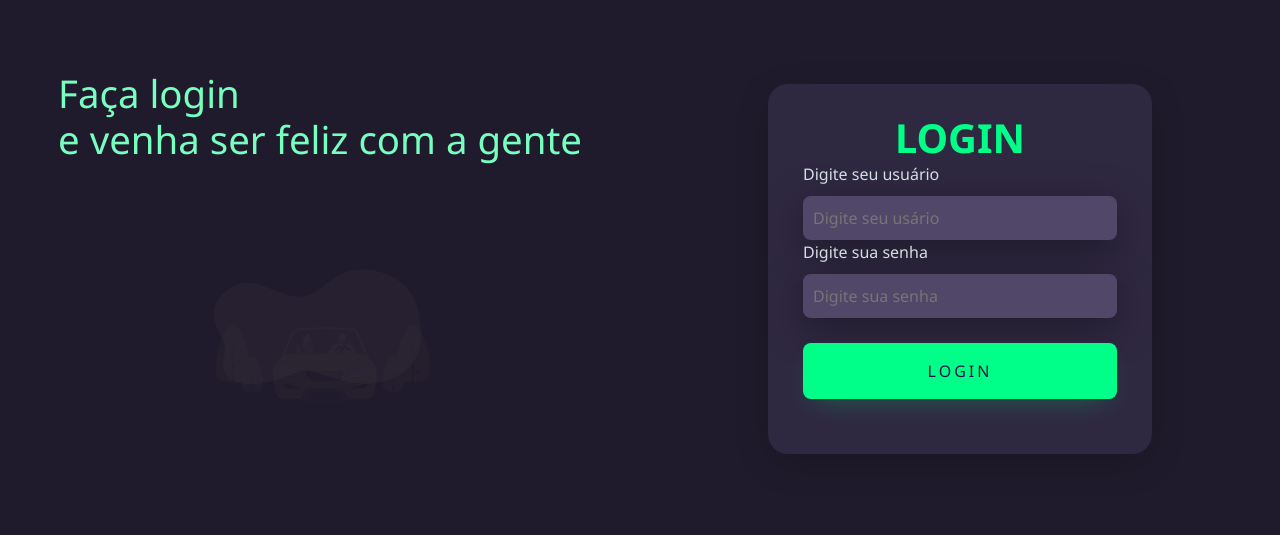
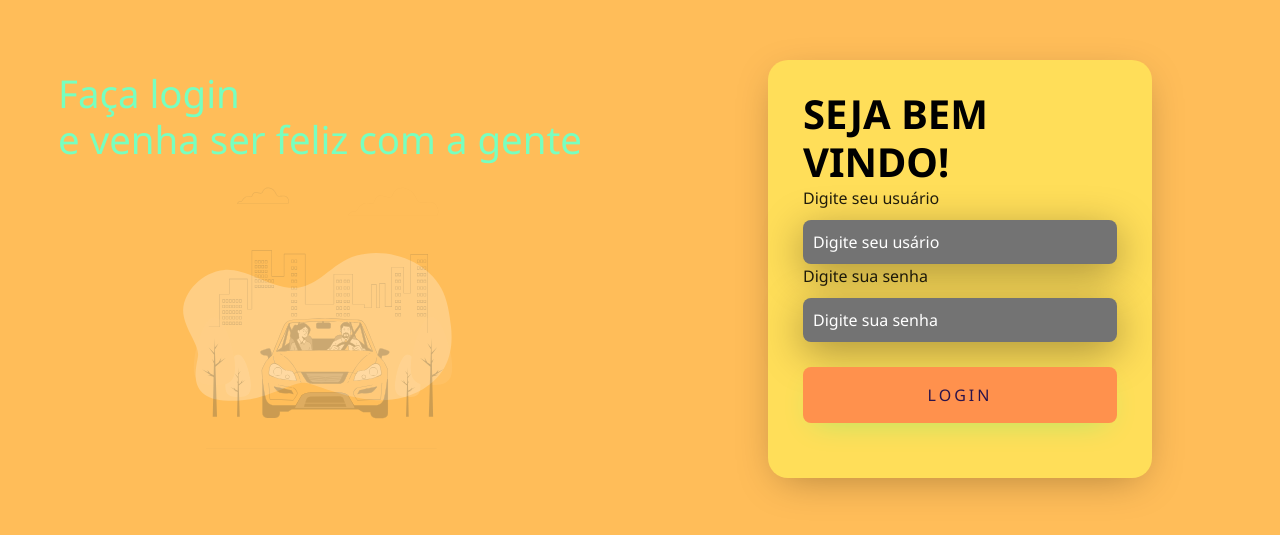
Before and after one commit to arturdonate/projeto-senai, a website: page index.html in a window 1280 px wide. Shown: the part 131-666 px from the top of the page. Drawn offline with nearby package versions, Linux system fonts and the light colour scheme.

Commit message:
Add files via upload

```diff
--- a/estilo.css
+++ b/estilo.css
@@ -12,7 +12,7 @@ body*{
 .main-login{
     width: 100vw;
     height: 100vh;
-    background: #201b2c; /*cor fundo, substituir pela do projeto*/
+    background: #ffbd59; /*cor fundo, substituir pela do projeto*/
     display: flex;
     justify-content: center;
     align-items: center;
@@ -50,13 +50,13 @@ body*{
     align-items: center;
     flex-direction: column;
     padding: 30px 35px;
-   background: #2f2841; /* cor de fundo da parte de login, substituir pela dpo projeto*/
+   background: #ffde59; /* cor de fundo da parte de login, substituir pela dpo projeto*/
 border-radius: 20px;
 box-shadow: 0px 10px 40px -12px #00000056;
 }
 
 .card-login > h1{
-    color: #00ff88;
+    color: #000000;
     font-weight: 800;
     margin: 0;
 }
@@ -74,7 +74,7 @@ box-shadow: 0px 10px 40px -12px #00000056;
     border: none;
     border-radius: 8px;
     padding: 10px;
-    background: #514869;
+    background: #737373;
     color: #f0ffffde;
     font-size: 12pt;
     box-shadow: 0px 10px 40px #00000056;
@@ -83,12 +83,12 @@ box-shadow: 0px 10px 40px -12px #00000056;
 }
 
 .textfield > label{
-color: #f0ffffde;
+color: #000000de;
 margin-bottom: 10px;
 }
 
 .textfield > input::placeholder{
-    color: f0ffff94;
+    color: #ffffff;
 }
 
 .btn-login{
@@ -102,7 +102,7 @@ margin-bottom: 10px;
     font-weight: 800px;
     letter-spacing: 3px; /*espacamento do escrito no botão*/
     color:#2b134b;
-    background: #00ff88;
+    background: #FF914D;
     cursor: pointer;
     box-shadow: 0px 10px 30px -12px #00ff8052 ;
 }
--- a/index.html
+++ b/index.html
@@ -16,7 +16,7 @@
         </div>
         <div class="right-login">
         <div class="card-login">
-            <h1>LOGIN</h1>
+            <h1>SEJA BEM VINDO!</h1>
          <div class="textfield">
             <label for="usuario">Digite seu usuário</label>
             <input type="text" name="usuario" placeholder="Digite seu usário">
```
Also changed, not shown: package.json (line endings or trailing spaces), 1 other file.
